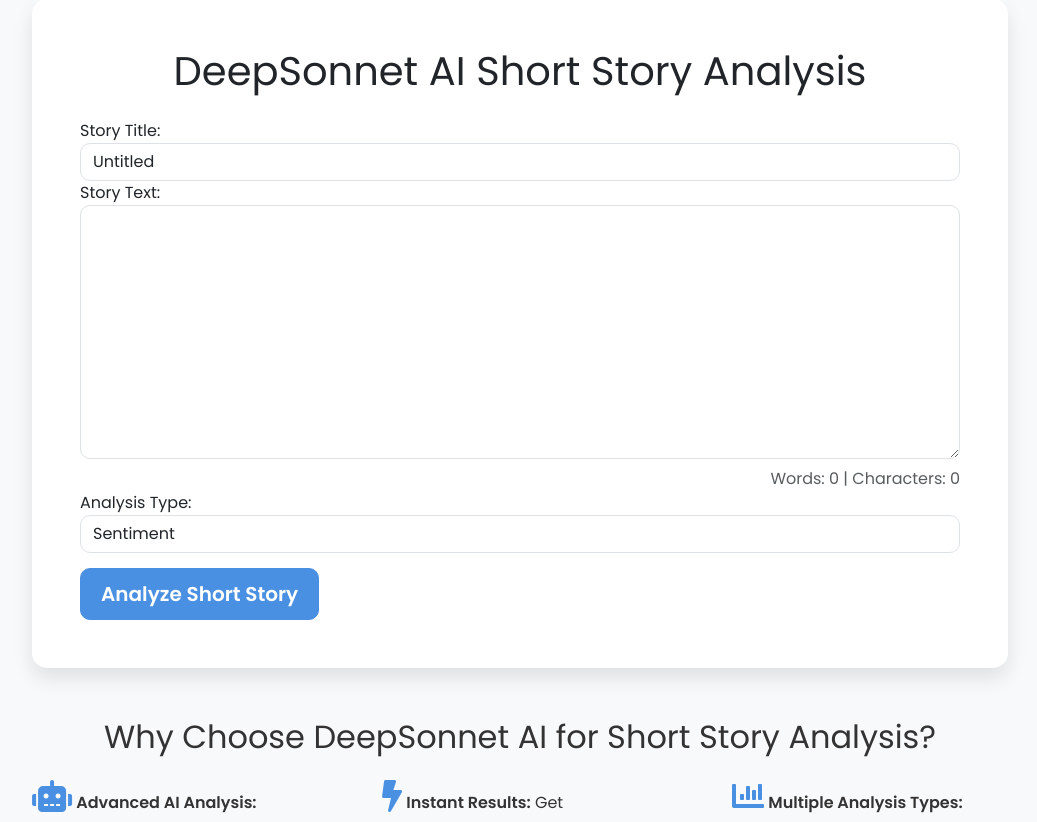
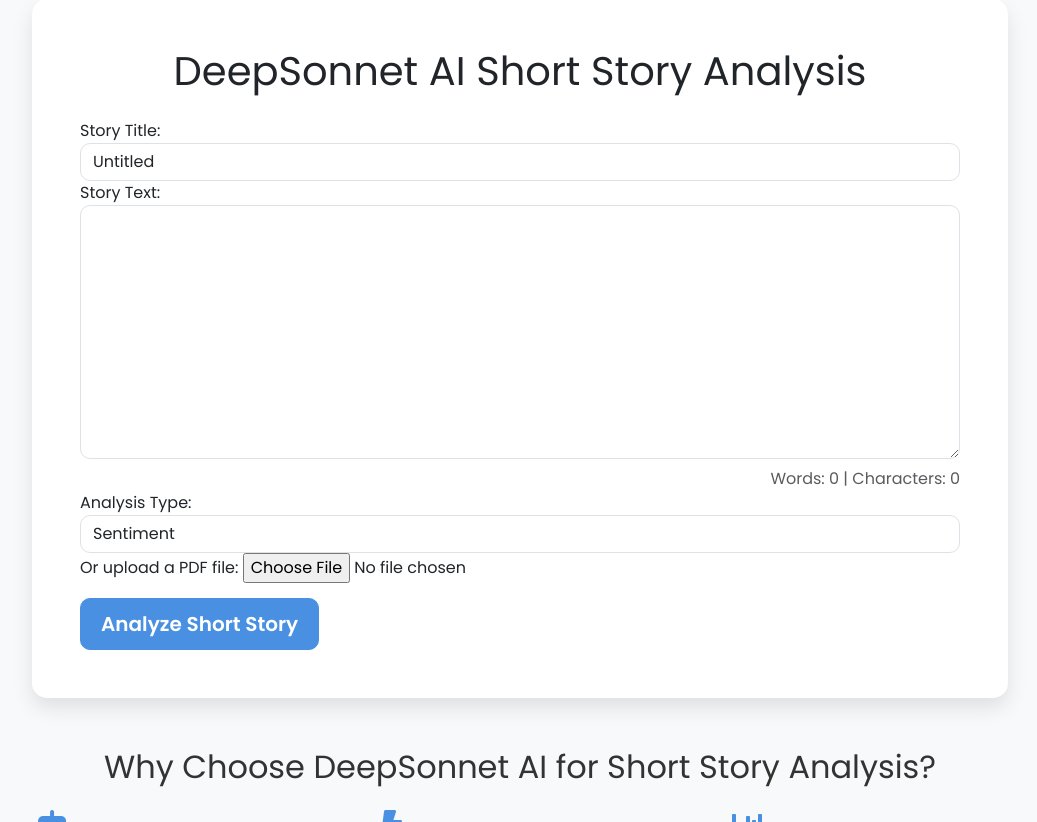
Before and after one commit to betezz/DeepSonnet-AI, a Flask app: page /short_story in a window 1280 px wide. Shown: the part 117-939 px from the top of the page, without its empty margins (120-1157 px from the left). Run offline with Flask 3, Linux system fonts and the light colour scheme; some libraries are stand-ins or nearby versions.

Commit message:
basic file uploads

```diff
--- a/app.py
+++ b/app.py
@@ -3,6 +3,7 @@
 from random import choice
 import nltk
 from nltk.corpus import cmudict
+from werkzeug.utils import secure_filename
 import ssl
 from openai import OpenAI
 from example import initialize_openai_client, analyze_poem, calculate_poem_score
@@ -24,6 +25,17 @@
 # Initialize Flask app
 app = Flask(__name__)
 CORS(app)
+
+# Define the upload folder
+UPLOAD_FOLDER = 'uploads'
+ALLOWED_EXTENSIONS = {'pdf'}
+
+# Configure the upload folder
+app.config['UPLOAD_FOLDER'] = UPLOAD_FOLDER
+
+# Ensure the upload folder exists
+if not os.path.exists(UPLOAD_FOLDER):
+    os.makedirs(UPLOAD_FOLDER)
 
 # Initialize database
 app.config['SQLALCHEMY_DATABASE_URI'] = 'sqlite:///poems.db'
@@ -133,29 +145,37 @@
 @app.route('/analyze_shortstory', methods=['POST'])
 def analyze_shortstory_endpoint():
     try:
-        data = request.json
-        story_text = data.get('story_text')
-        story_title = data.get('story_title', 'Untitled')
-        analysis_type = data.get('analysis_type', 'general')
+        story_title = request.form.get('story_title', 'Untitled')
+        story_text = request.form.get('story_text', '')
+        analysis_type = request.form.get('analysis_type', 'general')
+
+        if 'story_file' in request.files:
+            file = request.files['story_file']
+            if file and allowed_file(file.filename):
+                filename = secure_filename(file.filename)
+                filepath = os.path.join(app.config['UPLOAD_FOLDER'], filename)
+                file.save(filepath)
+                story_text = extract_text_from_pdf(filepath)
+                os.remove(filepath)  # Remove the file after extraction
+            else:
+                return jsonify({'error': 'Invalid file type. Please upload a PDF.'}), 400
 
         if story_text == "<test>":
-            story_title = "The Mysterious Stranger"
+            story_title = "The Rise of Malvern Prep"
             story_text = """
-            It was a dark and stormy night. The old mansion creaked and groaned as the wind howled through its halls. Suddenly, a figure appeared at the door. It was a stranger, tall and imposing, with piercing eyes that seemed to see right through you.
+            It was a crisp spring afternoon when Malvern Prep's lacrosse team faced off against their arch-rivals, Lawrenceville. The energy on the field was electric as the two teams clashed in a battle for supremacy.
 
-            "Who are you?" the homeowner asked, trying to hide the fear from his voice.
+            Malvern Prep's players, fueled by their determination to emerge victorious, dominated the game from the start. Their sticks moved in perfect sync, cradling and passing the ball with precision. The Lawrenceville defense was no match for Malvern's lightning-fast attacks, and the scoreboard reflected the Prep's superiority.
 
-            "I am the one you have been expecting," the stranger replied, his voice low and mysterious. "I have come to reveal a secret that has been hidden for centuries."
+            As the final whistle blew, the Malvern Prep team erupted in cheers, celebrating their hard-fought win. The players hugged each other, grinning from ear to ear, as their coaches beamed with pride. It was a moment that would be etched in the memories of the team and their fans forever.
 
-            The homeowner's curiosity was piqued. He invited the stranger in, and they sat down in the dimly lit study. The stranger began to speak, his words weaving a tale of ancient mysteries and hidden treasures.
+            The victory was not just about winning a game; it was about the culmination of months of hard work, dedication, and teamwork. It was a testament to the Prep's commitment to excellence, both on and off the field. As the team celebrated their triumph, they knew that this was just the beginning of their journey to greatness.
 
-            As the night wore on, the homeowner found himself entranced by the stranger's words. He felt like he was being drawn into a world beyond his wildest dreams.
-
-            But as the first light of dawn crept into the sky, the stranger vanished as suddenly as he appeared. The homeowner was left with more questions than answers, but he knew that his life would never be the same again.
+            The legacy of Malvern Prep's lacrosse team would live on, inspiring future generations to strive for excellence and push beyond their limits. The Prep's spirit, forged in the fire of competition, would continue to burn bright, guiding its students towards a brighter future.
             """
 
         result = analyze_shortstory(shortstory_client, story_text, story_title, analysis_type)
-        return jsonify({'result': result})  # Wrap result in a JSON object to fix error?
+        return jsonify({'result': result, 'story_text': story_text})
 
     except Exception as e:
         app.logger.error(f"Error in analyze_shortstory_endpoint: {str(e)}", exc_info=True)
@@ -190,16 +210,18 @@
     return render_template('about.html')
 
 # Function to extract text from PDF
-def extract_text_from_pdf(pdf_stream):
-    try:
-        pdf_reader = PyPDF2.PdfReader(pdf_stream)
-        text = ""
-        for page in pdf_reader.pages:
-            text += page.extract_text() + "\n"
-        return text
-    except Exception as e:
-        raise RuntimeError(f"Failed to extract text from PDF: {str(e)}")
+def extract_text_from_pdf(pdf_path):
+    with open(pdf_path, 'rb') as file:
+        reader = PyPDF2.PdfReader(file)
+        text = ''
+        for page in reader.pages:
+            text += page.extract_text() + '\n'
+    return text
 
+def allowed_file(filename):
+    ALLOWED_EXTENSIONS = {'pdf'}
+    return '.' in filename and \
+           filename.rsplit('.', 1)[1].lower() in ALLOWED_EXTENSIONS
 # Add this function to create tables
 def create_tables():
     with app.app_context():
--- a/static/js/shortanalysis.js
+++ b/static/js/shortanalysis.js
@@ -29,41 +29,39 @@
     let storyTitle = document.getElementById('story_title').value;
     let storyText = document.getElementById('story_text').value;
     let analysisType = document.getElementById('analysis_type').value;
+    let storyFile = document.getElementById('story_file').files[0];
 
-    // Show the loading spinner and hide everything else
+    // Show loading spinner and hide content
     document.getElementById('loading').style.display = 'flex';
     document.getElementById('main-content').style.display = 'none';
     document.getElementById('analysis-container').style.display = 'none';
     document.querySelector('.feature-section').style.display = 'none';
     document.getElementById('about-section').style.display = 'none';
 
-    // Clear previous result
-    document.getElementById('result').innerHTML = '';
+    let formData = new FormData();
+    formData.append('story_title', storyTitle);
+    formData.append('story_text', storyText);
+    formData.append('analysis_type', analysisType);
+    if (storyFile) {
+        formData.append('story_file', storyFile);
+    }
 
     fetch('/analyze_shortstory', {
         method: 'POST',
-        headers: {
-            'Content-Type': 'application/json'
-        },
-        body: JSON.stringify({
-            story_title: storyTitle,
-            story_text: storyText,
-            analysis_type: analysisType
-        })
+        body: formData
     })
     .then(response => response.json())
     .then(data => {
-        // Hide the loading spinner
+        // Hide loading spinner
         document.getElementById('loading').style.display = 'none';
 
-        // Show the analysis container
+        // Show analysis container
         document.getElementById('analysis-container').style.display = 'flex';
 
-        // Display the submitted short story on the left
+        // Display results
         document.getElementById('displayed-story-title').innerText = storyTitle || 'Untitled';
-        document.getElementById('displayed-story-text').innerText = storyText;
+        document.getElementById('displayed-story-text').innerText = data.story_text || storyText;
 
-        // Display the analysis result on the right
         if (data.result) {
             document.getElementById('result').innerHTML = data.result;
         } else if (data.error) {
--- a/templates/s-story.html
+++ b/templates/s-story.html
@@ -345,7 +345,7 @@
     <div class="container">
         <div class="card p-5 mb-5" id="main-content">
             <h1 class="text-center mb-4">DeepSonnet AI Short Story Analysis</h1>
-            <form id="shortstory-form">
+            <form id="shortstory-form" enctype="multipart/form-data">
                 <div class="form-group">
                     <label for="story_title">Story Title:</label>
                     <input type="text" id="story_title" name="story_title" class="form-control" value="Untitled">
@@ -367,6 +367,10 @@
                         <option value="plot">Plot Analysis</option>
                         <option value="general">General Analysis</option>
                     </select>
+                </div>
+                <div class="form-group">
+                    <label for="story_file">Or upload a PDF file:</label>
+                    <input type="file" class="form-control-file" id="story_file" name="story_file" accept=".pdf">
                 </div>
                 <div class="form-group" style="height: 15px;"></div>
                 <button type="submit" class="btn btn-primary btn-lg btn-block">Analyze Short Story</button>
```
Also changed, not shown: 1 other file.
